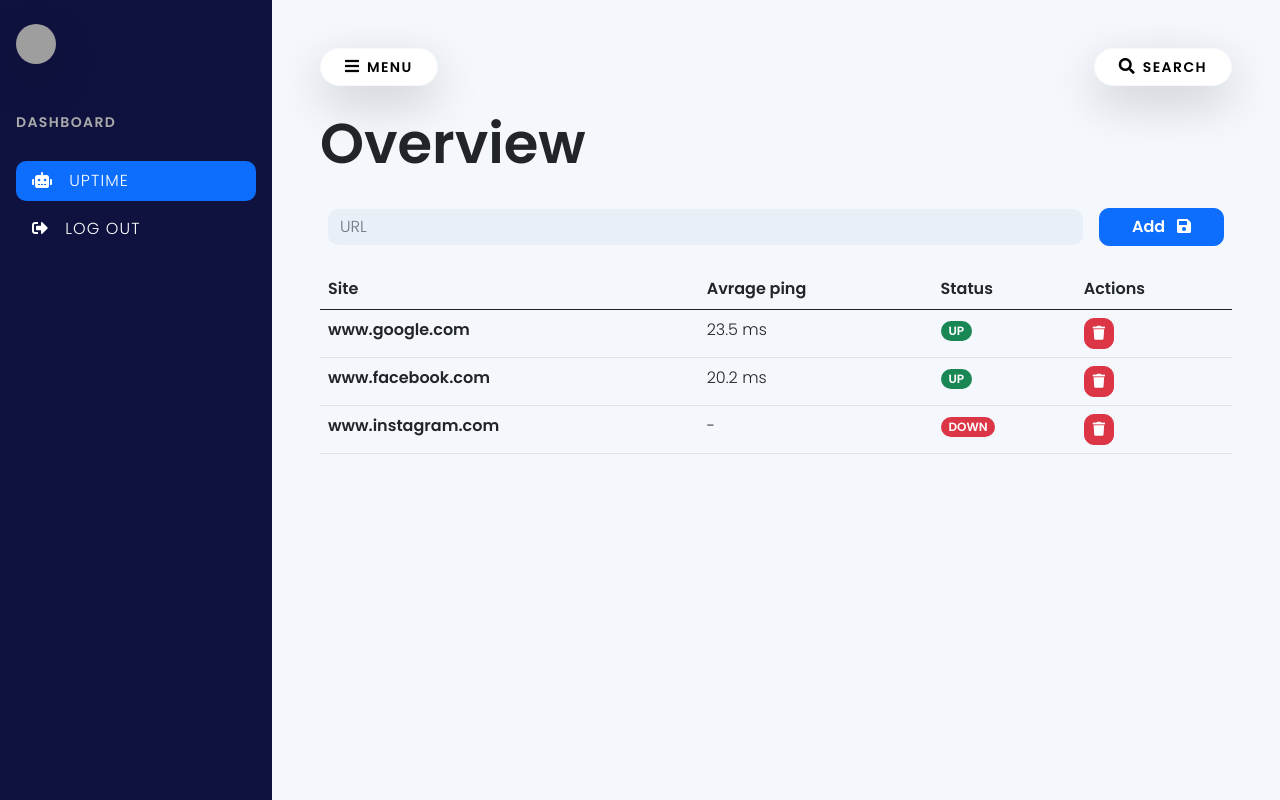
After one commit to macnev2013/zeus, a Flask app: page /uptime/ in a window 1280 px wide. The commit adds this page. Run offline with Flask 2, Linux system fonts and the light colour scheme; some libraries are stand-ins or nearby versions; grey boxes are pictures that could not be loaded.

Commit message:
WIP: added support for uptime monitoring (#4)
* Added readme

* WIP: support for uptime monitoring

```diff
--- a/zeus/__init__.py
+++ b/zeus/__init__.py
@@ -37,6 +37,9 @@ def create_app(config_class=Config):
     from zeus.settings import bp as settings_bp
     app.register_blueprint(settings_bp, url_prefix='/settings')
 
+    from zeus.uptime import bp as uptime_bp
+    app.register_blueprint(uptime_bp, url_prefix='/uptime')
+
     return app
 
 from zeus.database import user
--- a/zeus/static/css/common/style.css
+++ b/zeus/static/css/common/style.css
@@ -96,7 +96,7 @@ body {
 }
 
 .custom-input {
-    height: 3em !important;
+    /* height: 3em !important; */
     background-color: #E9EFF6 !important;
     border-radius: 10px !important;
 }
@@ -118,6 +118,10 @@ body {
     border-radius: 10px !important;
     padding-left: 2em;
     padding-right: 2em;
+}
+
+.hide {
+    display: none;
 }
 
 
--- a/zeus/templates/site_templates/sidebar.html
+++ b/zeus/templates/site_templates/sidebar.html
@@ -1,11 +1,10 @@
 <div class="vertical-nav" id="sidebar">
     <div class="py-4 px-3 mb-4 custom-media-body">
         <div class="media d-flex align-items-center">
-            <img src="https://miro.medium.com/max/700/1*mk1-6aYaf_Bes1E3Imhc0A.jpeg" alt="logo" width="40"
-                height="40" class="mr-3 rounded-circle shadow-lg rounded">
+            <img src="https://miro.medium.com/max/700/1*mk1-6aYaf_Bes1E3Imhc0A.jpeg" alt="logo" width="40" height="40"
+                class="mr-3 rounded-circle shadow-lg rounded">
             <div class="media-body">
                 <h5 class="m-0 text-white fw-bold">{{ current_user.username }}</h5>
-                <p class="fw-light text-muted mb-0">Devops Engineer</p>
             </div>
         </div>
     </div>
@@ -14,22 +13,31 @@
 
     <ul class="nav flex-column mb-0">
         <li class="nav-item my-1 mx-3 rounded">
-            <a href="{{ url_for('automation.automation') }}" class="nav-link custom-link {{ 'active' if page == 'automation' }}"><i class="fas fa-robot mr-3"></i>Automate</a>
+            <a href="{{ url_for('uptime.uptime') }}" class="nav-link custom-link {{ 'active' if page == 'uptime' }}"><i
+                    class="fas fa-robot mr-3"></i>Uptime</a>
+        </li>
+        <li class="nav-item my-1 mx-3 rounded hide">
+            <a href="{{ url_for('automation.automation') }}"
+                class="nav-link custom-link {{ 'active' if page == 'automation' }}"><i
+                    class="fas fa-robot mr-3"></i>Automate</a>
+        </li>
+        <li class="nav-item my-1 mx-3 rounded hide">
+            <a href="#" class="nav-link custom-link"><i class="fab fa-docker mr-3"></i>Docker</a>
+        </li>
+        <li class="nav-item my-1 mx-3 rounded hide">
+            <a href="#" class="nav-link custom-link"><i class="fab fa-aws mr-3"></i>Infrastructure</a>
+        </li>
+        <li class="nav-item my-1 mx-3 rounded hide">
+            <a href="#" class="nav-link custom-link"><i class="fas fa-magic mr-3"></i>Misc</a>
+        </li>
+        <li class="nav-item my-1 mx-3 rounded hide">
+            <a id="settings" href="{{ url_for('settings.settings') }}"
+                class="nav-link custom-link {{ 'active' if page == 'settings' }}"><i
+                    class="fas fa-cog mr-3"></i>Settings</a>
         </li>
         <li class="nav-item my-1 mx-3 rounded">
-            <a href="#" class="nav-link custom-link"><i class="fab fa-docker mr-3"></i>Docker</a>
-        </li>
-        <li class="nav-item my-1 mx-3 rounded">
-            <a href="#" class="nav-link custom-link"><i class="fab fa-aws mr-3"></i>Infrastructure</a>
-        </li>
-        <li class="nav-item my-1 mx-3 rounded">
-            <a href="#" class="nav-link custom-link"><i class="fas fa-magic mr-3"></i>Misc</a>
-        </li>
-        <li class="nav-item my-1 mx-3 rounded">
-            <a id="settings" href="{{ url_for('settings.settings') }}" class="nav-link custom-link {{ 'active' if page == 'settings' }}"><i class="fas fa-cog mr-3"></i>Settings</a>
-        </li>
-        <li class="nav-item my-1 mx-3 rounded">
-            <a id="settings"  href="{{ url_for('auth.logout') }}" class="nav-link custom-link"><i class="fas fa-sign-out-alt mr-3"></i>Log out</a>
+            <a id="settings" href="{{ url_for('auth.logout') }}" class="nav-link custom-link"><i
+                    class="fas fa-sign-out-alt mr-3"></i>Log out</a>
         </li>
     </ul>
 
--- /dev/null
+++ b/zeus/templates/uptime/uptime.html
@@ -0,0 +1,61 @@
+{% extends 'dashboard.html' %}
+{% block title %}Uptime{% endblock %}
+
+{% block content %}
+{% from "_formhelpers.html" import render_field %}
+
+<h2 class="display-4 fw-bold">Overview</h2>
+
+<form class="d-flex bd-highlight align-items-center" method=post>
+    <div class="p-2 flex-grow-1 bd-highlight">
+        {{ render_field(form.url) }}
+    </div>
+    <div class="p-2 bd-highlight"><button class="btn btn-primary fw-bold cutom-button" name="action" type="submit"
+            value="save">Add <i class="fas fa-save ml-2"></i></button></div>
+</form>
+
+<table class="table table-hover">
+    <thead>
+        <tr>
+            <th scope="col">Site</th>
+            <th scope="col">Avrage ping</th>
+            <th scope="col">Status</th>
+            <th scope="col">Actions</th>
+        </tr>
+    </thead>
+    <tbody>
+        <tr>
+            <th scope="row">www.google.com</th>
+            <td>23.5 ms</td>
+            <td>
+                <span class="badge rounded-pill bg-success">UP</span>
+            </td>
+            <td>
+                <button class="btn btn-danger btn-sm custom-button"><i class="fas fa-trash"></i></button>
+            </td>
+        </tr>
+        <tr>
+            <th scope="row">www.facebook.com</th>
+            <td>20.2 ms</td>
+            <td>
+                <span class="badge rounded-pill bg-success">UP</span>
+            </td>
+            <td>
+                <button class="btn btn-danger btn-sm custom-button"><i class="fas fa-trash"></i></button>
+            </td>
+        </tr>
+        <tr>
+            <th scope="row">www.instagram.com</th>
+            <td>-</td>
+            <td>
+                <span class="badge rounded-pill bg-danger">DOWN</span>
+            </td>
+            <td>
+                <button class="btn btn-danger btn-sm custom-button"><i class="fas fa-trash"></i></button>
+            </td>
+        </tr>
+    </tbody>
+</table>
+
+
+{% endblock %}
--- /dev/null
+++ b/zeus/uptime/__init__.py
@@ -0,0 +1,5 @@
+from flask import Blueprint
+
+bp = Blueprint('uptime', __name__)
+
+from zeus.uptime import routes
--- /dev/null
+++ b/zeus/uptime/forms.py
@@ -0,0 +1,9 @@
+from wtforms import Form, StringField, PasswordField, validators
+from wtforms.validators import EqualTo
+
+class UptimeAddSiteForm(Form):
+    url = StringField(
+        'URL',
+        validators=[validators.DataRequired()],
+        render_kw={'class': 'form-control border-0 shadow-none custom-input my-3', 'placeholder': 'URL'}
+    )
--- /dev/null
+++ b/zeus/uptime/routes.py
@@ -0,0 +1,14 @@
+from flask import redirect, render_template, request, url_for
+from flask_login import current_user, login_required, login_user, logout_user
+from werkzeug.urls import url_parse
+from zeus import db
+from zeus.database.user import User
+from zeus.uptime import bp
+from zeus.uptime.forms import UptimeAddSiteForm
+
+
+@login_required
+@bp.route('/', methods=['GET', 'POST'])
+def uptime():
+    form = UptimeAddSiteForm(request.form)
+    return render_template('uptime/uptime.html', page='uptime', form=form)
```
Also changed, not shown: zeus/auth/forms.py (+30 -24 lines), zeus/templates/settings/settings.html (+8 -5 lines).
